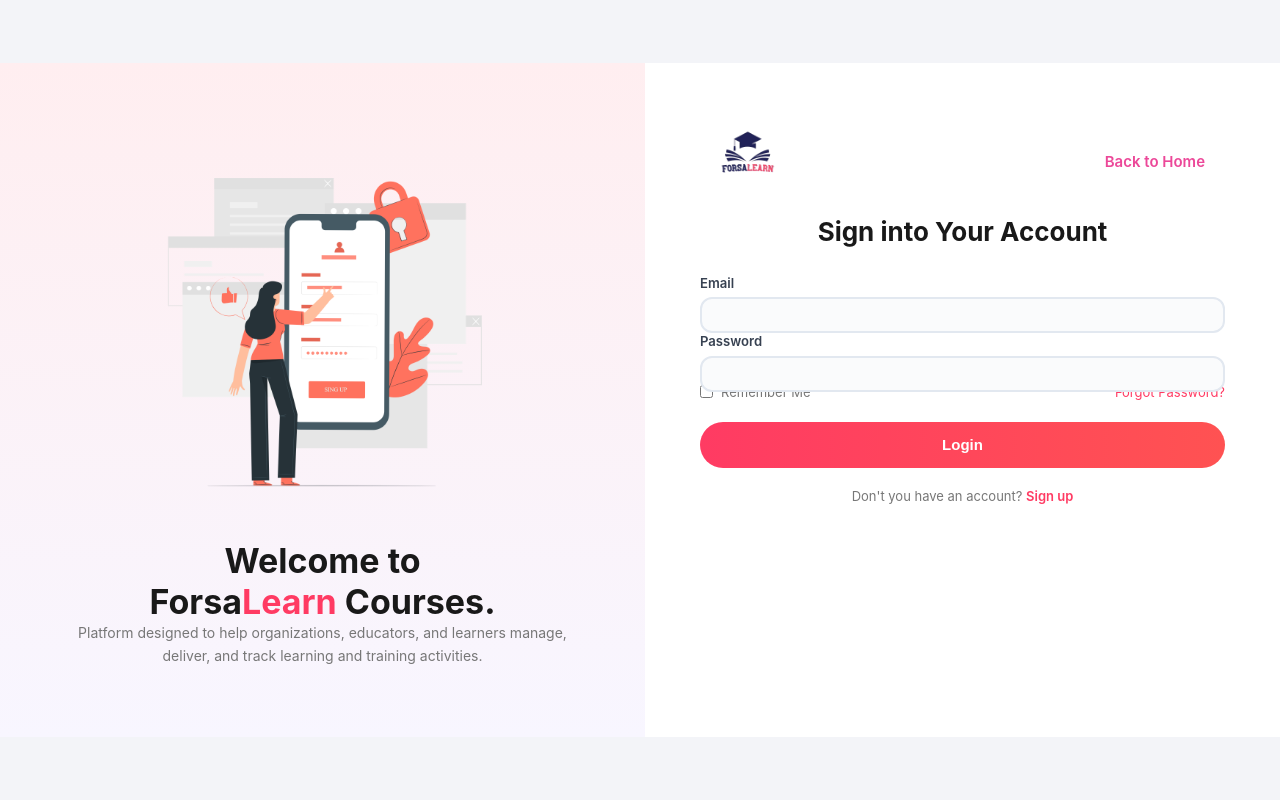
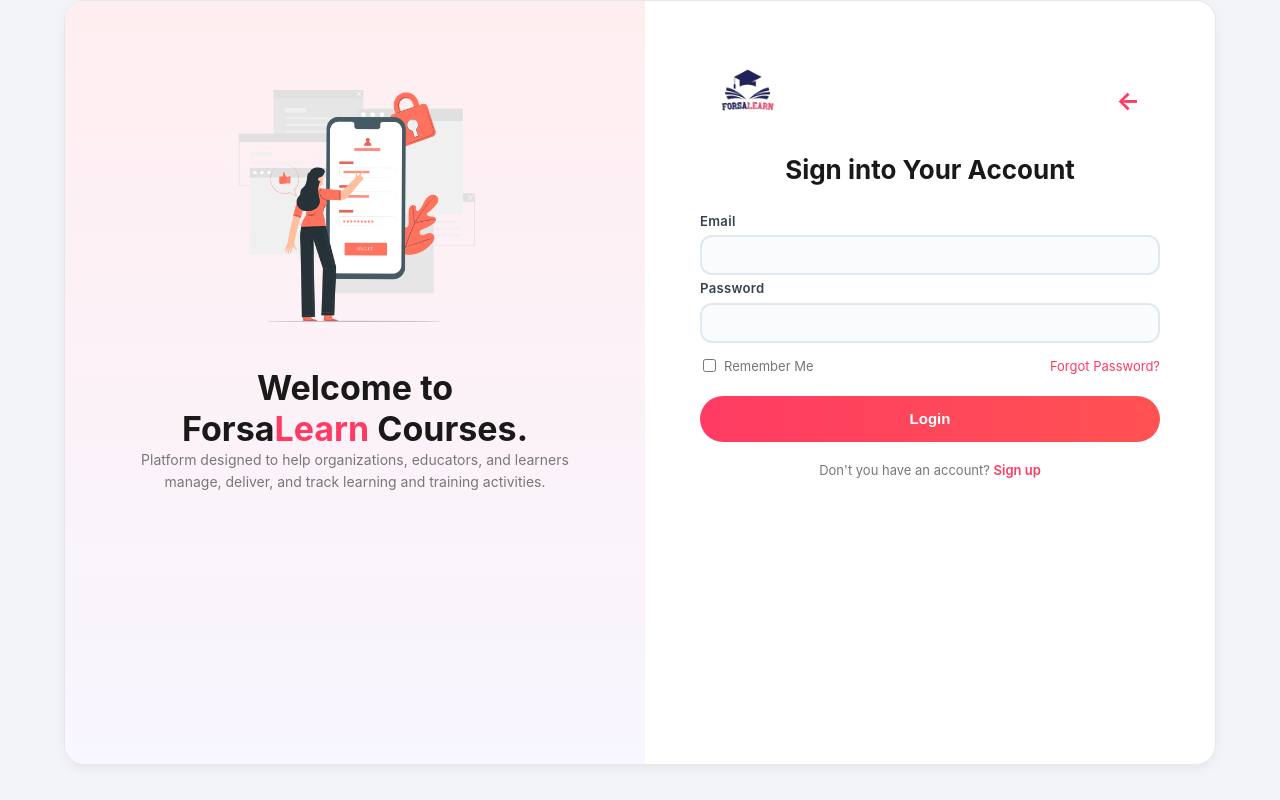
Before and after one commit to amineasrir/ForsaLearn, a React (Create React App) app in the folder frontend/: page /signin in a window 1280 px wide. Built offline with nearby package versions, Linux system fonts and the light colour scheme; no server answers.

Commit message:
update login

```diff
--- a/frontend/src/pages/loginPage/SignIn.jsx
+++ b/frontend/src/pages/loginPage/SignIn.jsx
@@ -67,7 +67,7 @@
         <div className="auth-right">
           <div className="auth-header">
             <img src={logo_rem} alt="ForsaLearn" className="auth-logo" />
-            <Link to="/" className="back-link">{t('backToHome')}</Link>
+            <Link to="/" className="back-link"><span className="back-link-icon">←</span></Link>
           </div>
 
           <div className="auth-form-container">
@@ -101,7 +101,7 @@
                 />
               </div>
 
-              <div className="form-options">
+              <div className="form-options" style={{marginTop:"10px", marginLeft:"3px"}}>
                 <label className="remember-me">
                   <input
                     type="checkbox"
--- a/frontend/src/styles/auth.css
+++ b/frontend/src/styles/auth.css
@@ -12,11 +12,11 @@
    GLOBAL CONTAINER
 ===================== */
 .auth-container {
-    min-height: 100vh;
-
+    min-height: 40vh;
     display: flex;
     align-items: center;
     justify-content: center;
+
 
 }
 
@@ -25,6 +25,11 @@
     background: #fff;
     display: flex;
     overflow: hidden;
+     border: 1px solid var(--border);
+    box-shadow: 0 4px 12px rgba(0.8, 0.8, 0.6, 0.05);
+    border-radius: 20px;
+        max-width: 90%;
+        min-height: 85%;
 
 }
 
@@ -44,6 +49,14 @@
 
 
 
+.auth-welcome {
+    display: flex;
+    flex-direction: column;
+    justify-content: center;
+    align-items: center;
+    margin-bottom: 200px;
+    /* height: 50vh; */
+}
 .auth-welcome h1 {
     font-size: 34px;
     font-weight: 700;
@@ -63,9 +76,9 @@
 }
 
 .auth-image {
-    max-width: 70%;
+    max-width: 60%;
     text-align: center;
-    margin-top: 20px;
+    /* margin-bottom: 150px; */
 }
 
 /* =====================
@@ -77,6 +90,7 @@
     display: flex;
     flex-direction: column;
     justify-content: center;
+
 
 }
 
@@ -93,15 +107,24 @@
 }
 
 .back-link {
-    font-size: 14px;
-    font-weight: 500;
+    font-size: 27px;
+    font-weight: 900;
     color: var(--primary);
     text-decoration: none;
+    display: inline-flex;
+    align-items: center;
+    gap: 8px;
 }
 
-.back-link:hover {
-    color: var(--primary-dark);
+.back-link-icon {
+    display: inline-flex;
+    align-items: center;
+    font-size: 25px;
+    font-weight: bold;
+    color: var(--primary);
 }
+
+
 
 /* =====================
    FORM
@@ -117,52 +140,48 @@
     font-weight: 700;
     margin-bottom: 28px;
     color: var(--text-dark);
+    text-align: center;
 }
 
 /* =====================
    INPUTS
 ===================== */
+
 .form-group {
-    margin-bottom: 18px;
+    margin-bottom: 20px;
 }
 
 .form-group label {
+    display: block;
+    margin-bottom: 10px;
     font-size: 14px;
-    font-weight: 400;
-    margin-bottom: 8px;
-    display: block;
+    font-weight: 600;
     color: var(--text-dark);
+    letter-spacing: 0.3px;
 }
 
 .form-group input {
     width: 100%;
-    height: 34px;
-    padding: 0 14px;
-    border-radius: 6px;
-    border: 1px solid var(--border);
+    height: 40px;
+    padding: 0 16px;
+    border-radius: 10px;
     font-size: 14px;
-    transition: 0.3s;
+    background-color: #fff;
+    color: var(--text-dark);
+    transition: all 0.3s ease;
+    outline: none;
+    margin-bottom: 5px;
 }
 
 .form-group input::placeholder {
-    color: #aaa;
-}
-
-.form-group textarea {
-    width: 100%;
-    padding: 10px 14px;
-    border-radius: 6px;
-    border: 1px solid var(--border);
-    font-size: 14px;
-    font-family: inherit;
-    transition: 0.3s;
-    resize: vertical;
+    color: #999;
+    font-size: 13px;
 }
 
 .form-group input:focus {
-    outline: none;
-    border-color: var(--primary);
-    box-shadow: 0 0 0 3px rgba(255, 107, 107, 0.15);
+    border-color: #6c63ff;
+    box-shadow: 0 0 0 4px rgba(108, 99, 255, 0.15);
+    transform: translateY(-1px);
 }
 
 /* =====================
```
